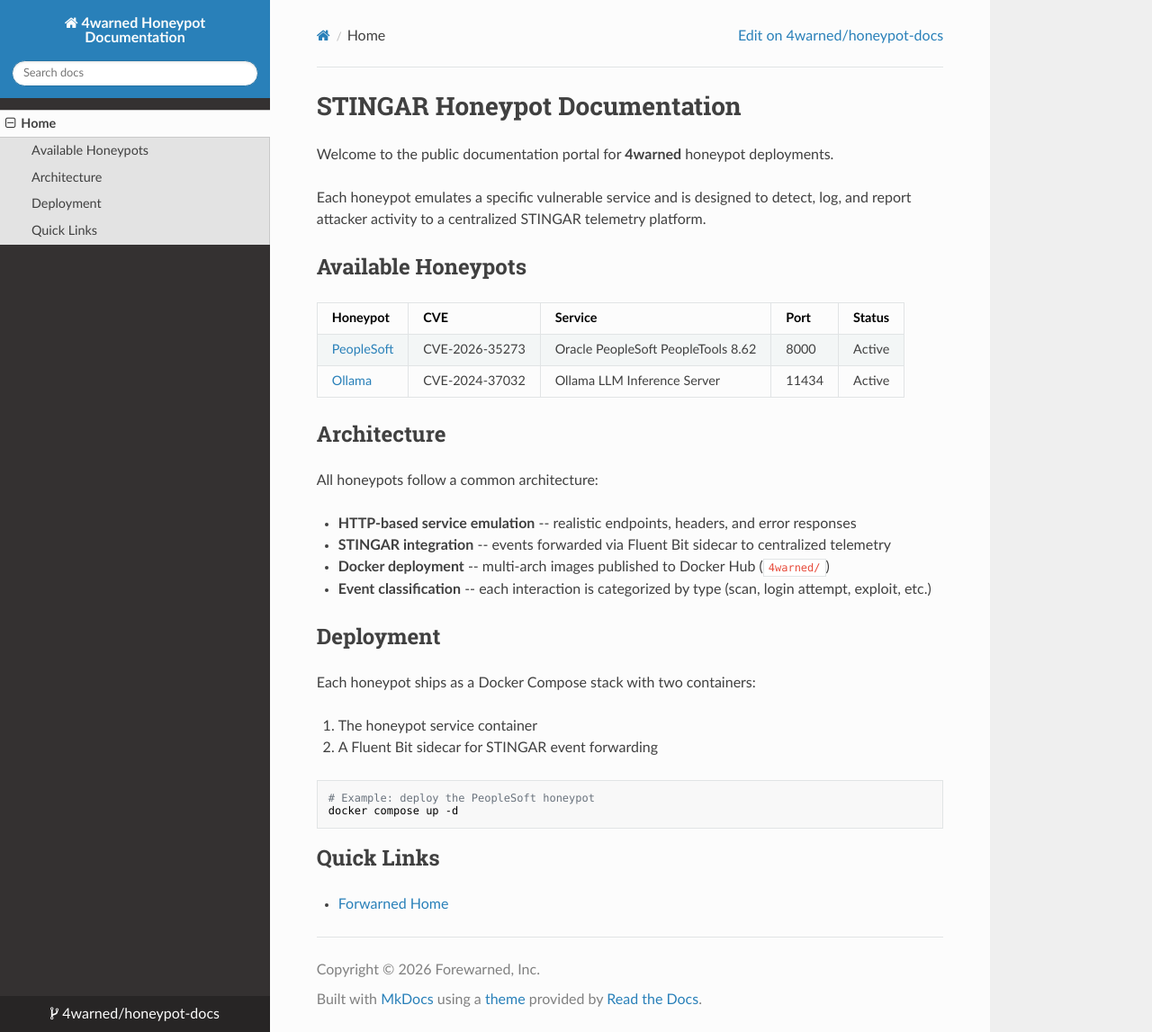
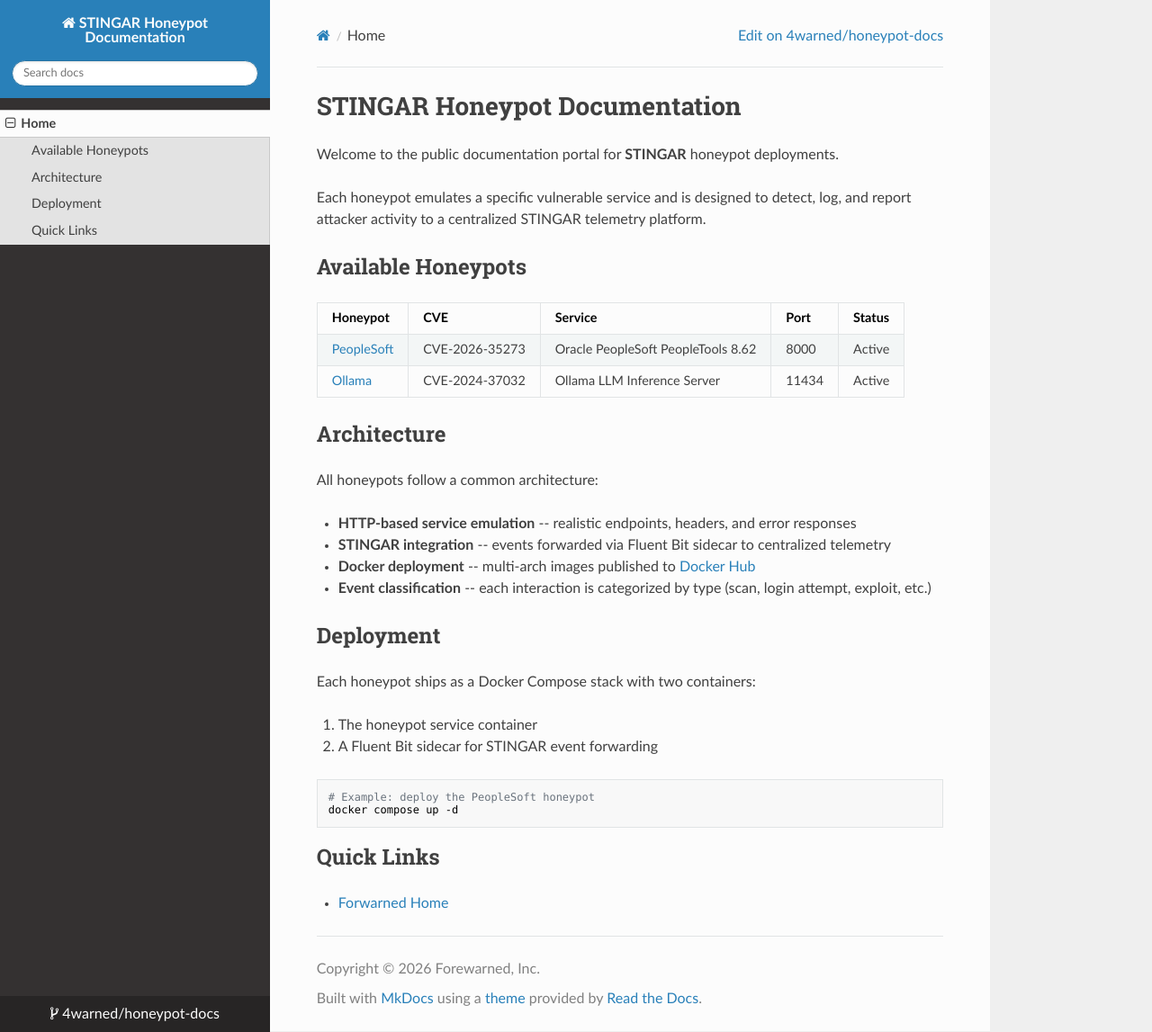
Before and after one commit to 4warned/honeypot-docs, an MkDocs documentation site: the page built from docs/index.md, in a window 1280 px wide and 1147 px high. Shown: the whole window at 90% size. Built offline with MkDocs 1.6.1, drawn with Linux system fonts in a browser that asks for light colours; nearby versions of some CDN libraries.

Commit message:
Replace 4warned branding with STINGAR in documentation text
Co-authored-by: Cursor <cursoragent@cursor.com>

```diff
--- a/docs/index.md
+++ b/docs/index.md
@@ -1,6 +1,6 @@
 # STINGAR Honeypot Documentation
 
-Welcome to the public documentation portal for **4warned** honeypot deployments.
+Welcome to the public documentation portal for **STINGAR** honeypot deployments.
 
 Each honeypot emulates a specific vulnerable service and is designed to detect,
 log, and report attacker activity to a centralized STINGAR telemetry platform.
@@ -18,7 +18,7 @@ All honeypots follow a common architecture:
 
 - **HTTP-based service emulation** -- realistic endpoints, headers, and error responses
 - **STINGAR integration** -- events forwarded via Fluent Bit sidecar to centralized telemetry
-- **Docker deployment** -- multi-arch images published to Docker Hub (`4warned/`)
+- **Docker deployment** -- multi-arch images published to [Docker Hub](https://hub.docker.com/u/4warned)
 - **Event classification** -- each interaction is categorized by type (scan, login attempt, exploit, etc.)
 
 ## Deployment
--- a/mkdocs.yml
+++ b/mkdocs.yml
@@ -1,5 +1,5 @@
-site_name: "4warned Honeypot Documentation"
-site_description: "Public documentation for 4warned honeypot deployments"
+site_name: "STINGAR Honeypot Documentation"
+site_description: "Public documentation for STINGAR honeypot deployments"
 site_author: "Forewarned, Inc."
 site_url: https://4warned-honeypots.readthedocs.io/
 
```
Also changed, not shown: README.md (+1 -1 lines).
